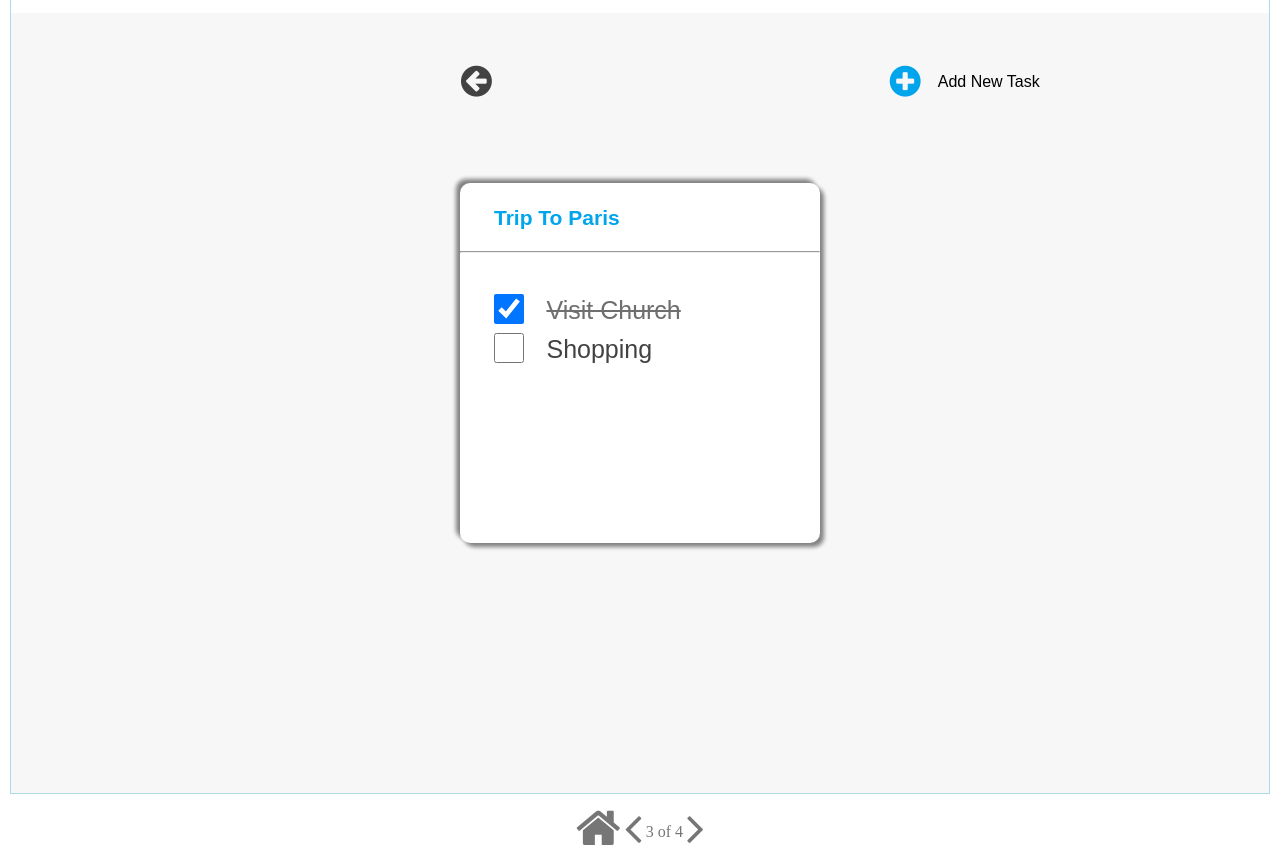
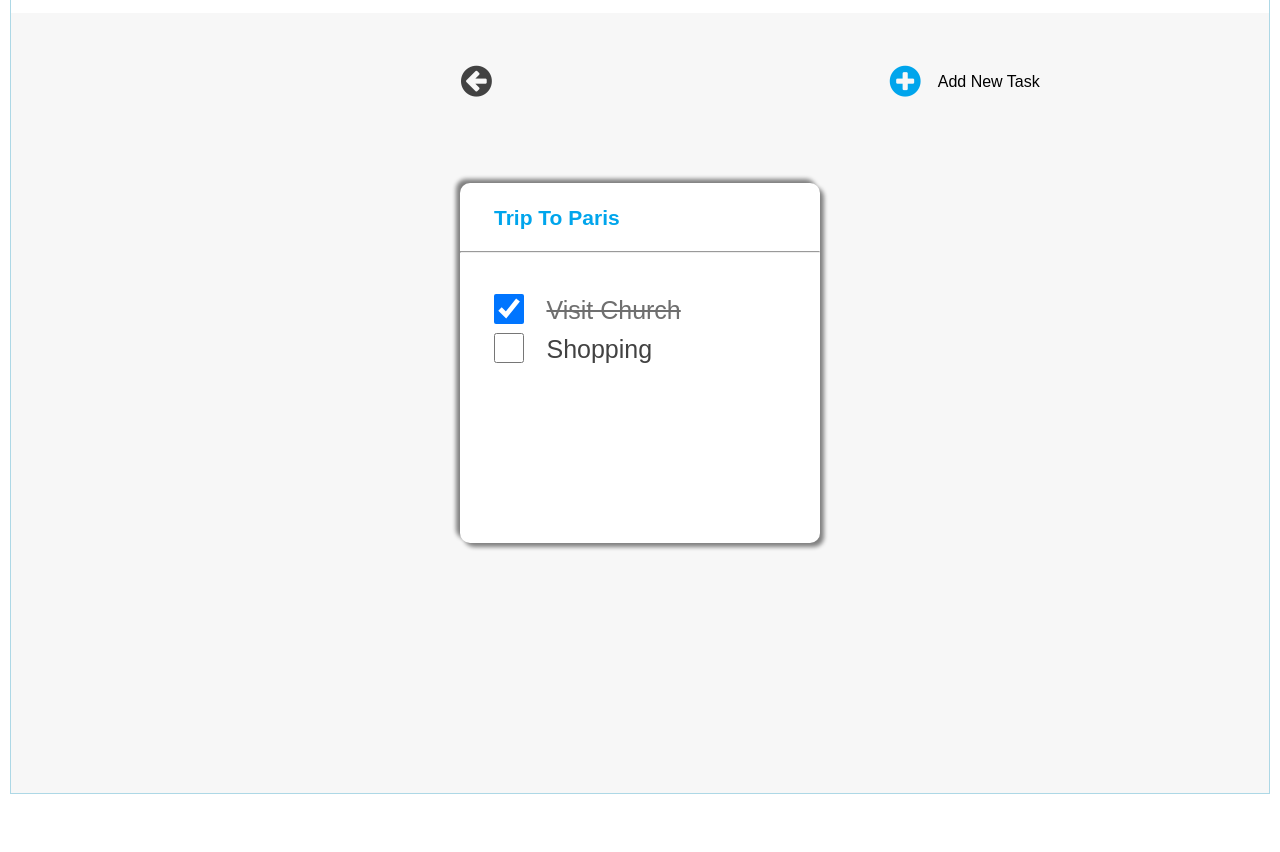
Before and after one commit to HajiMubharak/project_2, a plain HTML site: page page_3.html in a window 1280 px wide. Shown: the part 118-970 px from the top of the page. After the commit the page ends 922 px from the top, so only its background shows below. Drawn offline with Linux system fonts and the light colour scheme.

Commit message:
Update page_3.html

```diff
--- a/page_3.html
+++ b/page_3.html
@@ -64,12 +64,4 @@
         </div>
     </div>
 
-    <center>
-        <a href="./index.html"><i class="fa fa-home" style="font-size:48px;color:#777676"></i></a>
-        <a href="./page_2.html"><i class="fa fa-angle-left" style="font-size:48px;color:#777676"></i></a>
-        <span class="pageno">3 of 4</span>
-        <a href="./page_4.html"><i class="fa fa-angle-right" style="font-size:48px;color:#777676;"></i>
-        </a>
-    </center>
-</body>
 </html>
```
